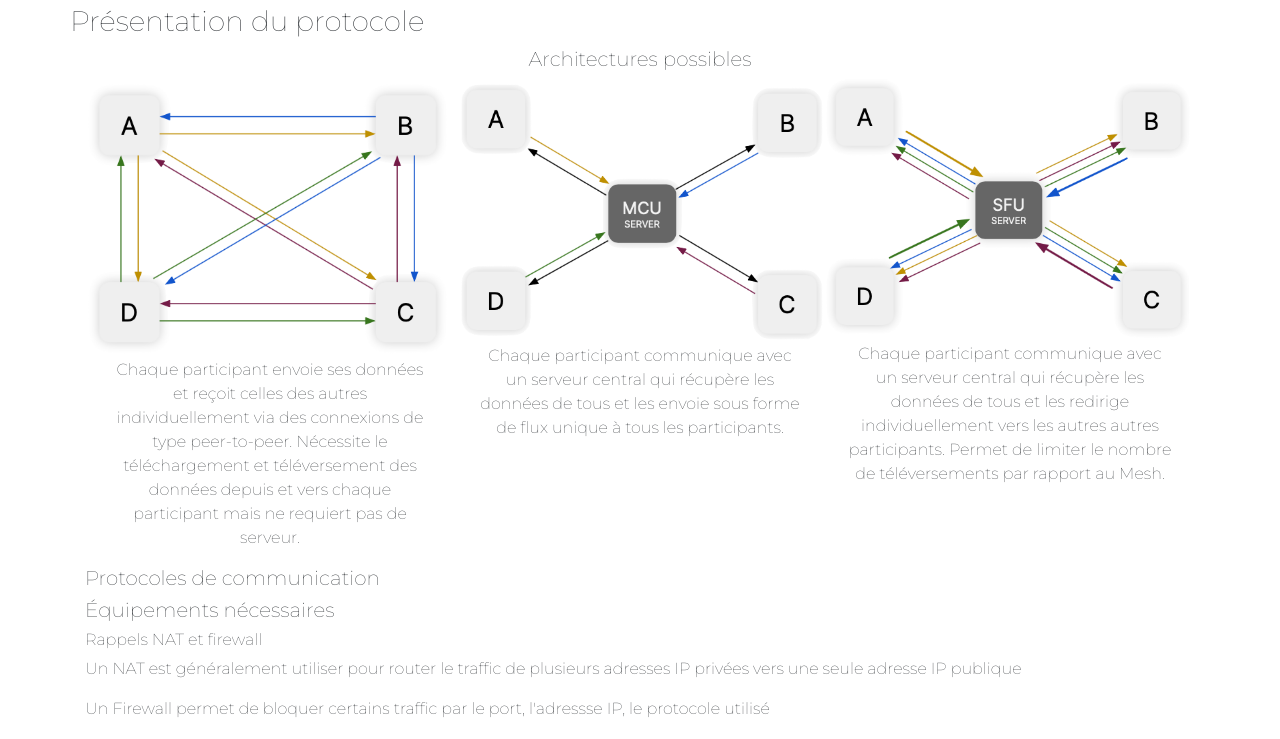
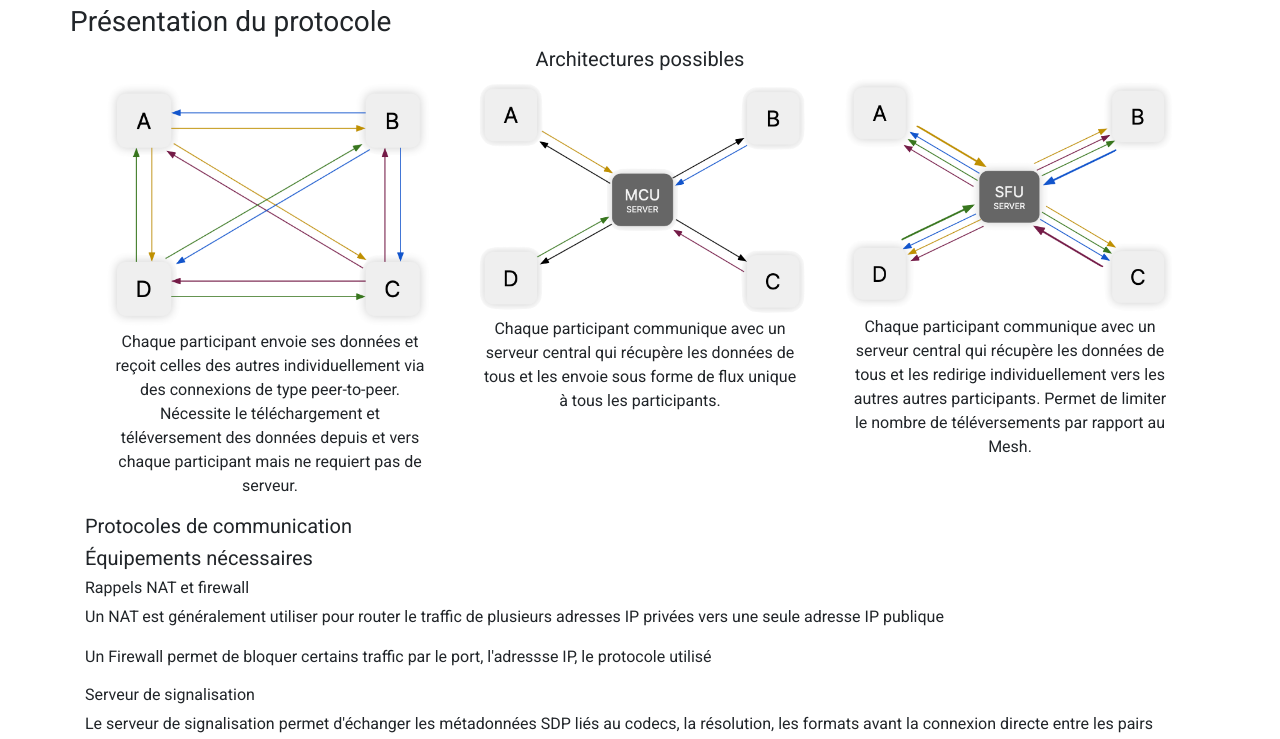
Before and after one commit to EM-Tim/WebRTC, a website: page web/index.html in a window 1280 px wide. Shown: the part 99-838 px from the top of the page. Drawn offline with nearby package versions, Linux system fonts and the light colour scheme.

Commit message:
Mise a jour police et fix bug des images

```diff
--- a/web/index.html
+++ b/web/index.html
@@ -5,7 +5,7 @@
     <meta name="viewport" content="width=device-width, initial-scale=1.0">
     <link rel="stylesheet" href="https://cdn.jsdelivr.net/npm/bootstrap@4.5.3/dist/css/bootstrap.min.css" integrity="sha384-TX8t27EcRE3e/ihU7zmQxVncDAy5uIKz4rEkgIXeMed4M0jlfIDPvg6uqKI2xXr2" crossorigin="anonymous">
     <link rel="stylesheet" href="styles.css">
-    <link href="https://fonts.googleapis.com/css2?family=Montserrat:wght@100&display=swap" rel="stylesheet">
+    <link href="https://fonts.googleapis.com/css2?family=Roboto&display=swap" rel="stylesheet">
     <script src="https://code.jquery.com/jquery-3.5.1.slim.min.js" integrity="sha384-DfXdz2htPH0lsSSs5nCTpuj/zy4C+OGpamoFVy38MVBnE+IbbVYUew+OrCXaRkfj" crossorigin="anonymous"></script>
     <script src="https://cdn.jsdelivr.net/npm/bootstrap@4.5.3/dist/js/bootstrap.bundle.min.js" integrity="sha384-ho+j7jyWK8fNQe+A12Hb8AhRq26LrZ/JpcUGGOn+Y7RsweNrtN/tE3MoK7ZeZDyx" crossorigin="anonymous"></script>
     <title>WebRTC</title>
--- a/web/styles.css
+++ b/web/styles.css
@@ -1,8 +1,9 @@
 body {
-    font-family: 'Montserrat', sans-serif;
+    font-family: 'Roboto', sans-serif;
 }
 
 .img-archi {
-    max-width: 100%;
+    max-width: 90%;
     height: auto;
+    object-fit: contain;
 }
```
